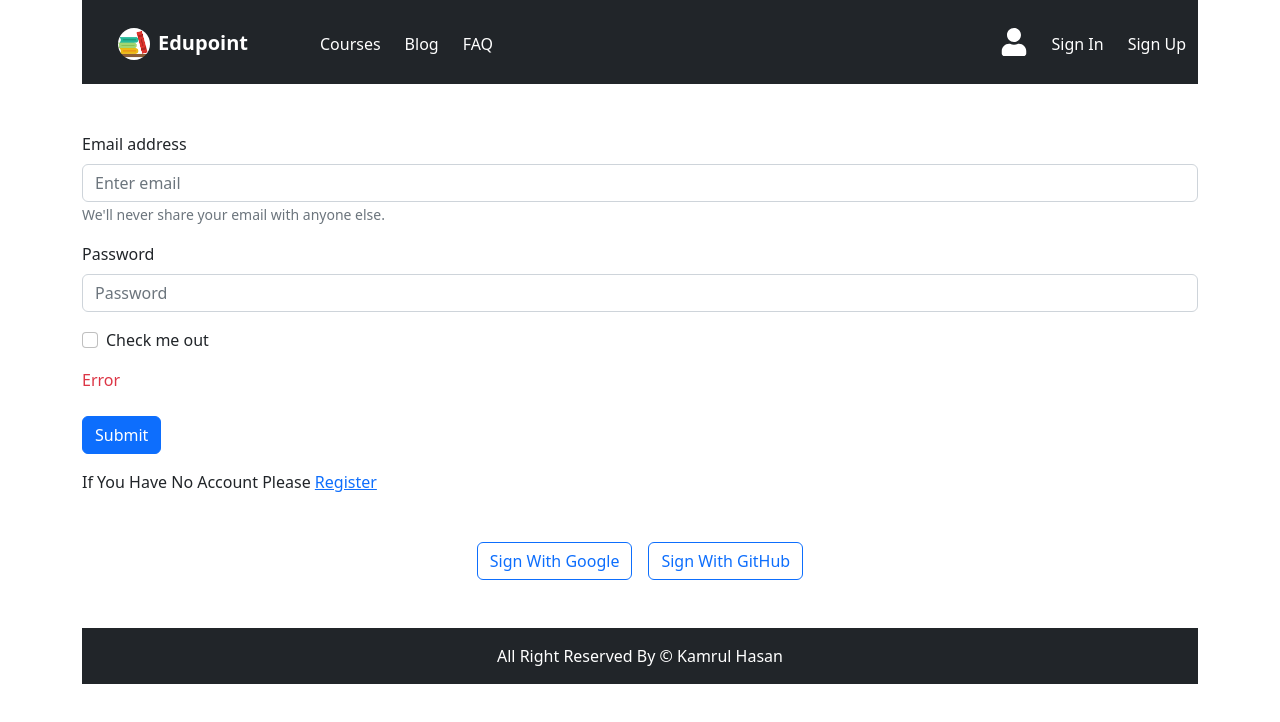
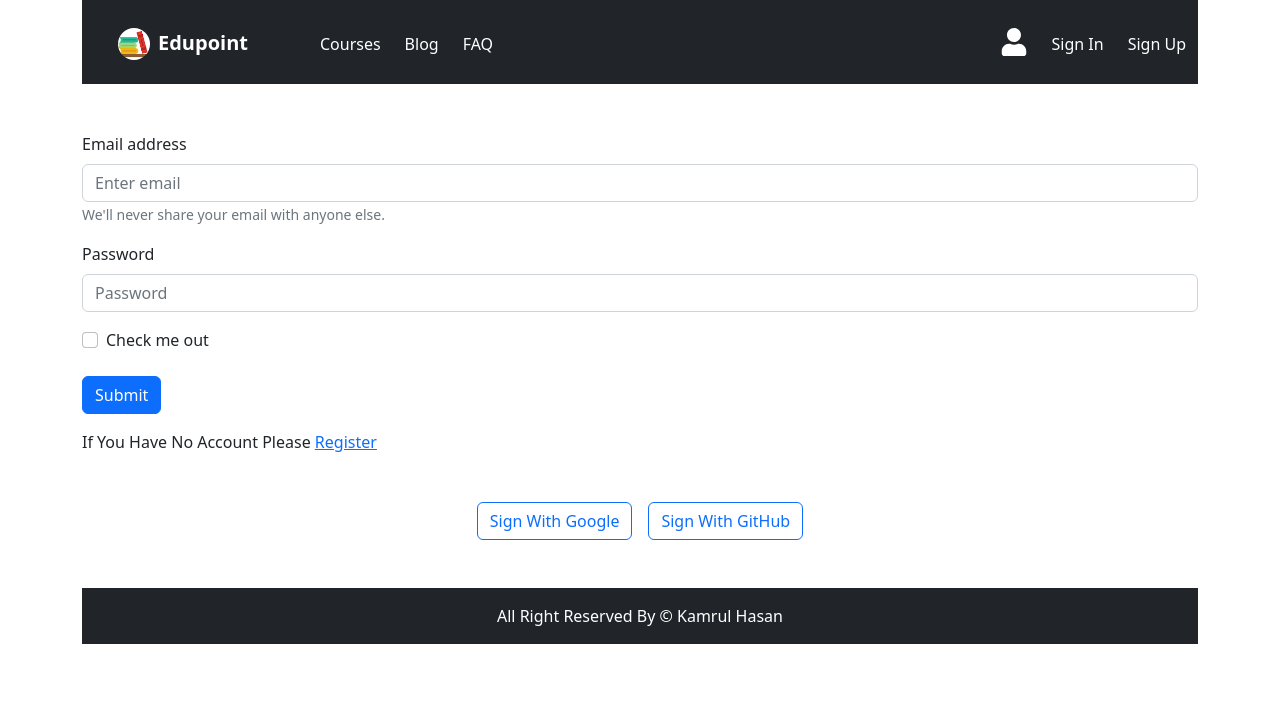
Before and after one commit to skhasancse18344/Edupoint-client, a React (Create React App) app: page /SignIn in a window 1280 px wide. Shown: the top 722 px of the page. Built offline with nearby package versions, Linux system fonts and the light colour scheme; no server answers.

Commit message:
Added Private Route

```diff
--- /dev/null
+++ b/src/Routes/PrivateRoute/PrivateRoute.js
@@ -0,0 +1,16 @@
+import React, { useContext } from "react";
+import { Navigate, useLocation } from "react-router-dom";
+import { AuthContext } from "../../contexts/AuthProvider/AuthProvider";
+
+const PrivateRoute = ({ children }) => {
+  const { user } = useContext(AuthContext);
+  const location = useLocation();
+  if (!user) {
+    return (
+      <Navigate to="/SignIn" state={{ from: location }} replace></Navigate>
+    );
+  }
+  return children;
+};
+
+export default PrivateRoute;
--- a/src/Routes/Routes/Routes.js
+++ b/src/Routes/Routes/Routes.js
@@ -7,6 +7,7 @@ import FAQ from "../../components/FAQ";
 import Checkout from "../../components/Checkout";
 import SignIn from "../../components/SignIn";
 import SignUp from "../../components/SignUp";
+import PrivateRoute from "../PrivateRoute/PrivateRoute";
 
 export const routes = createBrowserRouter([
   {
@@ -26,7 +27,11 @@ export const routes = createBrowserRouter([
       },
       {
         path: "/checkout/:id",
-        element: <Checkout></Checkout>,
+        element: (
+          <PrivateRoute>
+            <Checkout></Checkout>
+          </PrivateRoute>
+        ),
         loader: ({ params }) =>
           fetch(`https://edupoint-server.vercel.app/checkout/${params.id}`),
       },
--- a/src/components/SignIn.js
+++ b/src/components/SignIn.js
@@ -1,11 +1,35 @@
 import { GoogleAuthProvider } from "firebase/auth";
-import React, { useContext } from "react";
+import React, { useContext, useState } from "react";
 import Button from "react-bootstrap/Button";
 import Form from "react-bootstrap/Form";
-import { Link } from "react-router-dom";
+import { Link, useLocation, useNavigate } from "react-router-dom";
 import { AuthContext } from "../contexts/AuthProvider/AuthProvider";
 
 const SignIn = () => {
+  const [error, setError] = useState();
+  const navigate = useNavigate();
+  const location = useLocation();
+  const from = location.state?.from?.pathname || "/";
+
+  const { signIn } = useContext(AuthContext);
+  const handleSubmit = (event) => {
+    event.preventDefault();
+    const form = event.target;
+    const email = form.email.value;
+    const password = form.password.value;
+    signIn(email, password)
+      .then((result) => {
+        const user = result.user;
+        console.log(user);
+        form.reset();
+        setError("");
+        navigate(from, { replace: true });
+      })
+      .catch((error) => {
+        console.error(error);
+        setError(error.message);
+      });
+  };
   const { providerLogin } = useContext(AuthContext);
   const googleProvider = new GoogleAuthProvider();
   const handleGoogleSingIn = () => {
@@ -18,10 +42,15 @@ const SignIn = () => {
   };
   return (
     <div>
-      <Form className="my-5">
+      <Form onSubmit={handleSubmit} className="my-5">
         <Form.Group className="mb-3" controlId="formBasicEmail">
           <Form.Label>Email address</Form.Label>
-          <Form.Control name="email" type="email" placeholder="Enter email" />
+          <Form.Control
+            name="email"
+            type="email"
+            placeholder="Enter email"
+            required
+          />
           <Form.Text className="text-muted">
             We'll never share your email with anyone else.
           </Form.Text>
@@ -33,12 +62,13 @@ const SignIn = () => {
             name="password"
             type="password"
             placeholder="Password"
+            required
           />
         </Form.Group>
         <Form.Group className="mb-3" controlId="formBasicCheckbox">
           <Form.Check type="checkbox" label="Check me out" />
         </Form.Group>
-        <Form.Group className="text-danger mb-4">Error</Form.Group>
+        <Form.Group className="text-danger mb-4">{error}</Form.Group>
         <Button variant="primary" type="submit">
           Submit
         </Button>
--- a/src/components/SignUp.js
+++ b/src/components/SignUp.js
@@ -10,15 +10,15 @@ const SignUp = () => {
     event.preventDefault();
     const form = event.target;
     const name = form.name.value;
-    // const photoURL = form.photoURL.value;
+    const photoURL = form.photoURL.value;
     const email = form.email.value;
     const password = form.password.value;
-    console.log(name, email, password);
 
     createUser(email, password)
       .then((result) => {
         const user = result.user;
         console.log(user);
+        form.reset();
       })
       .catch((error) => console.error(error));
   };
--- a/src/contexts/AuthProvider/AuthProvider.js
+++ b/src/contexts/AuthProvider/AuthProvider.js
@@ -3,6 +3,7 @@ import {
   createUserWithEmailAndPassword,
   getAuth,
   onAuthStateChanged,
+  signInWithEmailAndPassword,
   signInWithPopup,
   signOut,
 } from "firebase/auth";
@@ -20,6 +21,9 @@ const AuthProvider = ({ children }) => {
   const createUser = (email, password) => {
     return createUserWithEmailAndPassword(auth, email, password);
   };
+  const signIn = (email, password) => {
+    return signInWithEmailAndPassword(auth, email, password);
+  };
   const logOut = () => {
     return signOut(auth);
   };
@@ -32,7 +36,7 @@ const AuthProvider = ({ children }) => {
       unsubscribe();
     };
   }, []);
-  const authInfo = { user, providerLogin, logOut, createUser };
+  const authInfo = { user, providerLogin, logOut, createUser, signIn };
   return (
     <AuthContext.Provider value={authInfo}>{children}</AuthContext.Provider>
   );
```
